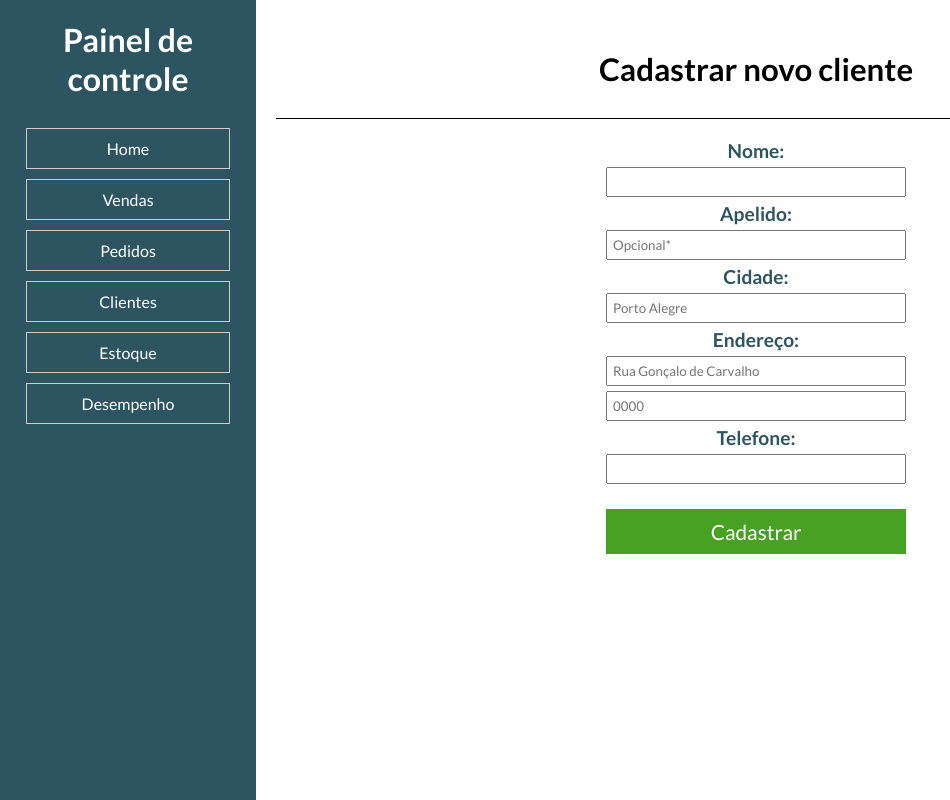
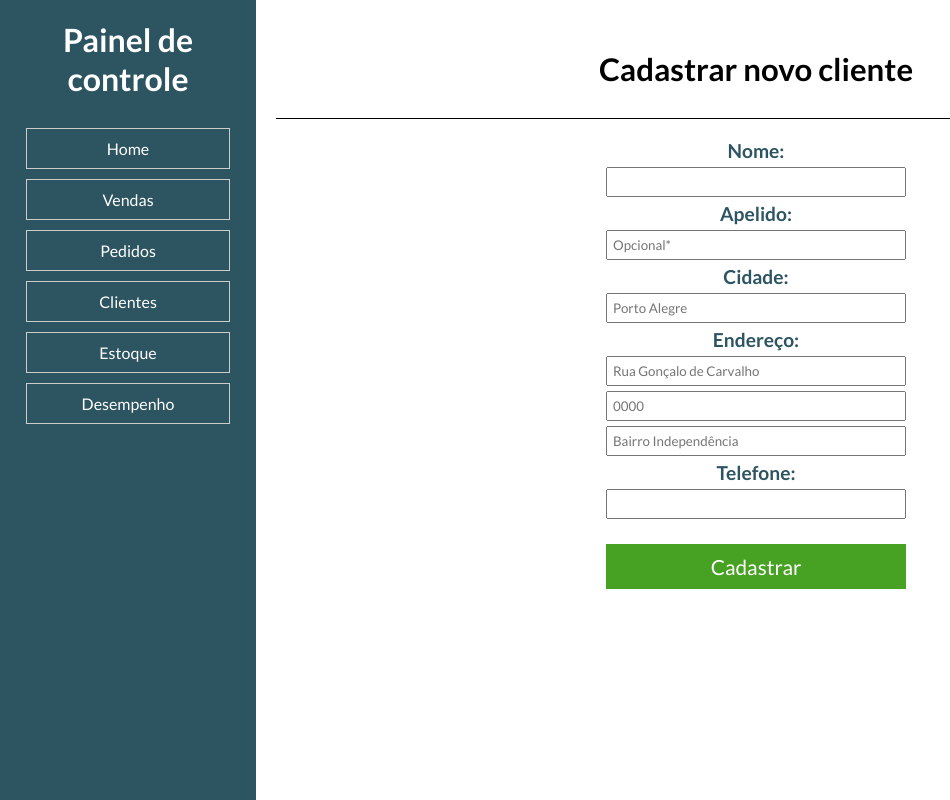
Before and after one commit to heitor2002/gerenciador-de-vendas, a React (Vite) app: page /client-register in a window 1280 px wide. Shown: the whole page, without its empty margins (0-950 px from the left). Built offline with nearby package versions, Linux system fonts and the light colour scheme.

Commit message:
feat: adição de espaço para bairro.

```diff
--- a/src/components/clientsPage/ClientRegisterPage.jsx
+++ b/src/components/clientsPage/ClientRegisterPage.jsx
@@ -5,6 +5,7 @@ const ClientRegisterPage = () => {
   const [clientNickname, setClientNickname] = useState("");
   const [clientCity, setClientCity] = useState("");
   const [clientAddress, setClientAddress] = useState("");
+  const [clientDistrict, setClientDistrict] = useState("");
   const [clientNumberAddress, setClientNumberAddress] = useState();
   const [clientTellNumber, setClientTellNumber] = useState();
   const [clientSales, setClientSales] = useState([]);
@@ -80,6 +81,15 @@ const ClientRegisterPage = () => {
               onChange={(e) => setClientNumberAddress(e.target.value)}
               required
             />
+            <input
+              type="text"
+              name="district"
+              id="district"
+              placeholder="Bairro Independência"
+              value={clientDistrict}
+              onChange={(e) => setClientNumberAddress(e.target.value)}
+              required
+            />
             <label>Telefone:</label>
             <input
               type="number"
```
